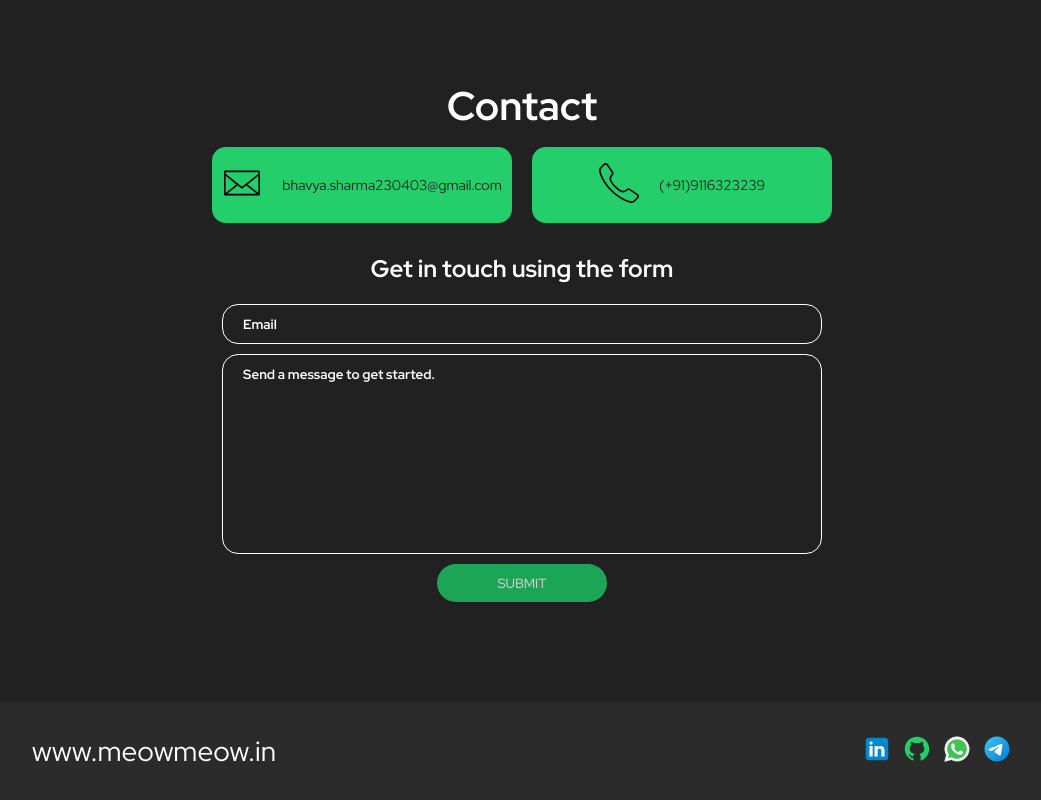
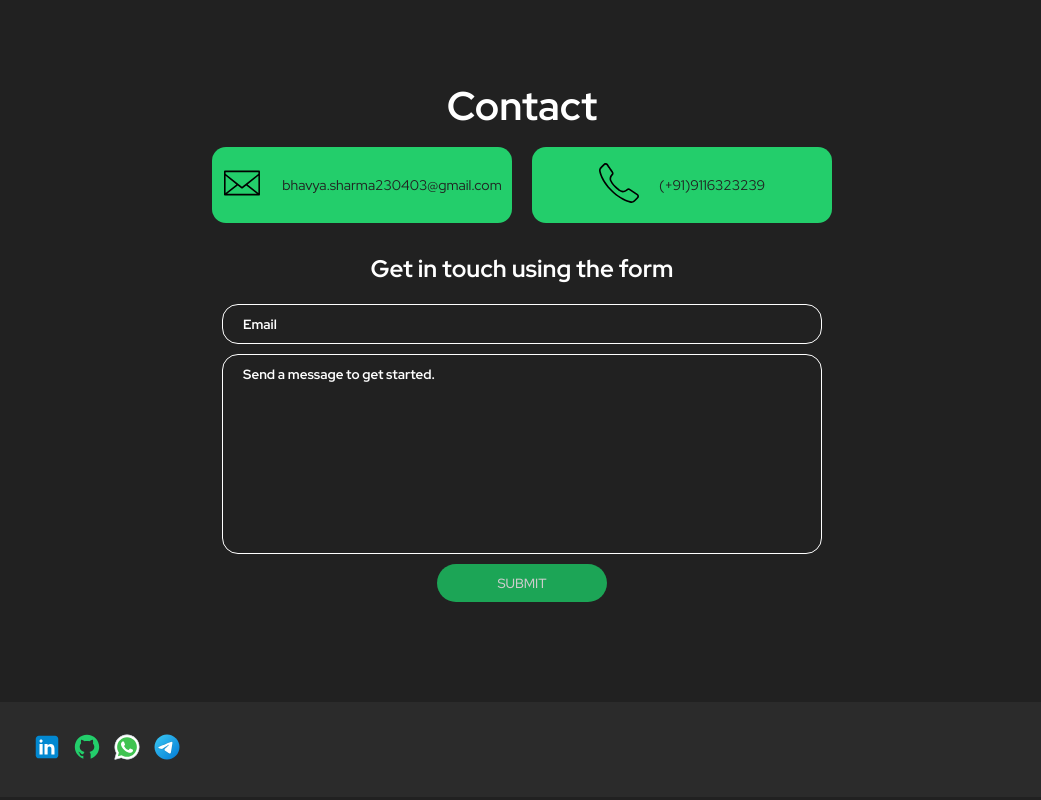
Before and after one commit to Bhavya232003/bhavyaportfolio, a React (Create React App) app: page / in a window 1280 px wide. Shown: the part 2257-3057 px from the top of the page, without its empty margins (118-1159 px from the left). Built offline with nearby package versions, Linux system fonts and the light colour scheme.

Commit message:
Update Footer.tsx

```diff
--- a/src/components/Footer/Footer.tsx
+++ b/src/components/Footer/Footer.tsx
@@ -9,10 +9,7 @@ import instagramIcon from '../../assets/instagram.svg'
 export function Footer() {
   return (
     <Container className="footer">
-      <a href="https://meowmeow.in" className="logo">
-        <span>www.meow</span>
-        <span>meow.in</span>
-      </a>
+
 
       <div className="social-media">
         <a
```
